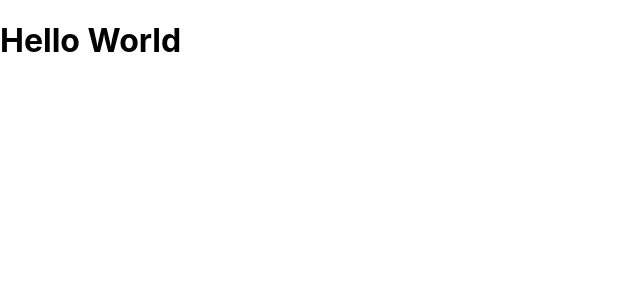
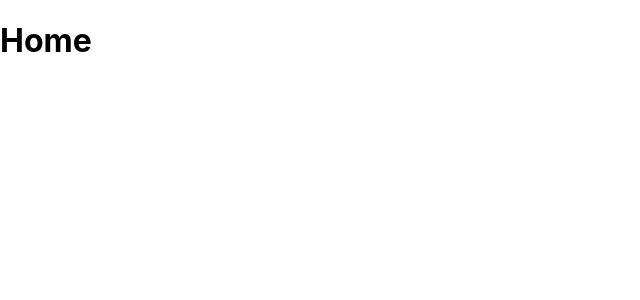
Before and after one commit to MohamedElidrissi/mern-shops-app, a React (Create React App) app in the folder client/: page / in a window 1280 px wide. Shown: the top 300 px of the page, without its empty margins (0-640 px from the left). Built offline with nearby package versions, Linux system fonts and the light colour scheme.

Commit message:
Add router

```diff
--- a/client/package.json
+++ b/client/package.json
@@ -8,6 +8,7 @@
     "@testing-library/user-event": "^7.2.1",
     "react": "^16.12.0",
     "react-dom": "^16.12.0",
+    "react-router-dom": "^5.1.2",
     "react-scripts": "3.3.0"
   },
   "scripts": {
--- a/client/src/App.js
+++ b/client/src/App.js
@@ -1,9 +1,16 @@
 import React from 'react';
+import { BrowserRouter, Switch, Route } from 'react-router-dom';
+
+import Home from './pages/Home';
 
 function App() {
   return (
     <div className="App">
-      <h1>Hello World</h1>
+      <BrowserRouter>
+        <Switch>
+          <Route exact path="/" component={Home} />
+        </Switch>
+      </BrowserRouter>
     </div>
   );
 }
--- /dev/null
+++ b/client/src/pages/Home.js
@@ -0,0 +1,11 @@
+import React from 'react';
+
+function Home() {
+  return (
+    <div>
+      <h1>Home</h1>
+    </div>
+  );
+}
+
+export default Home;
```
Also changed, not shown: 1 other file (tests, documents, lock files or other folders).
